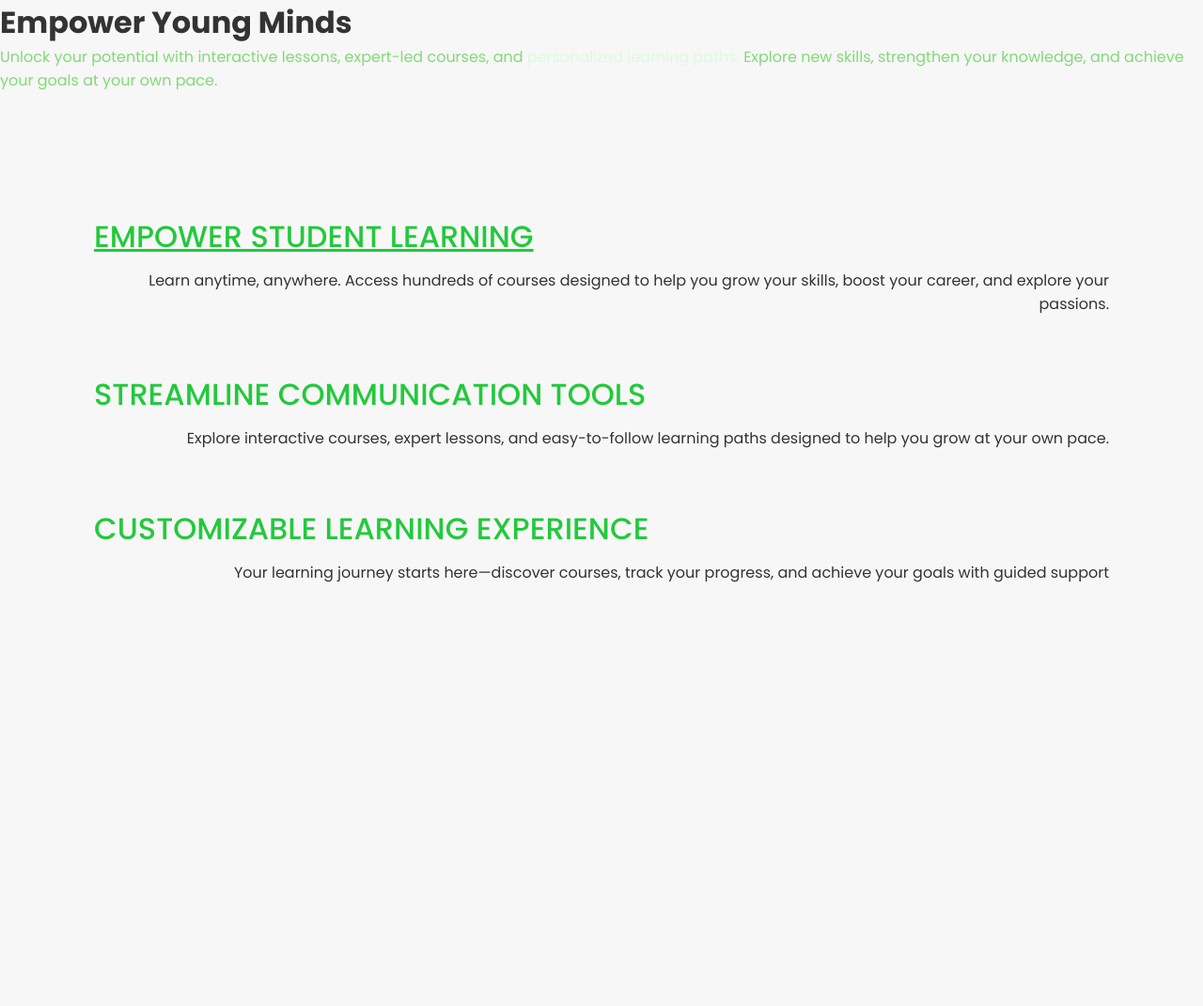
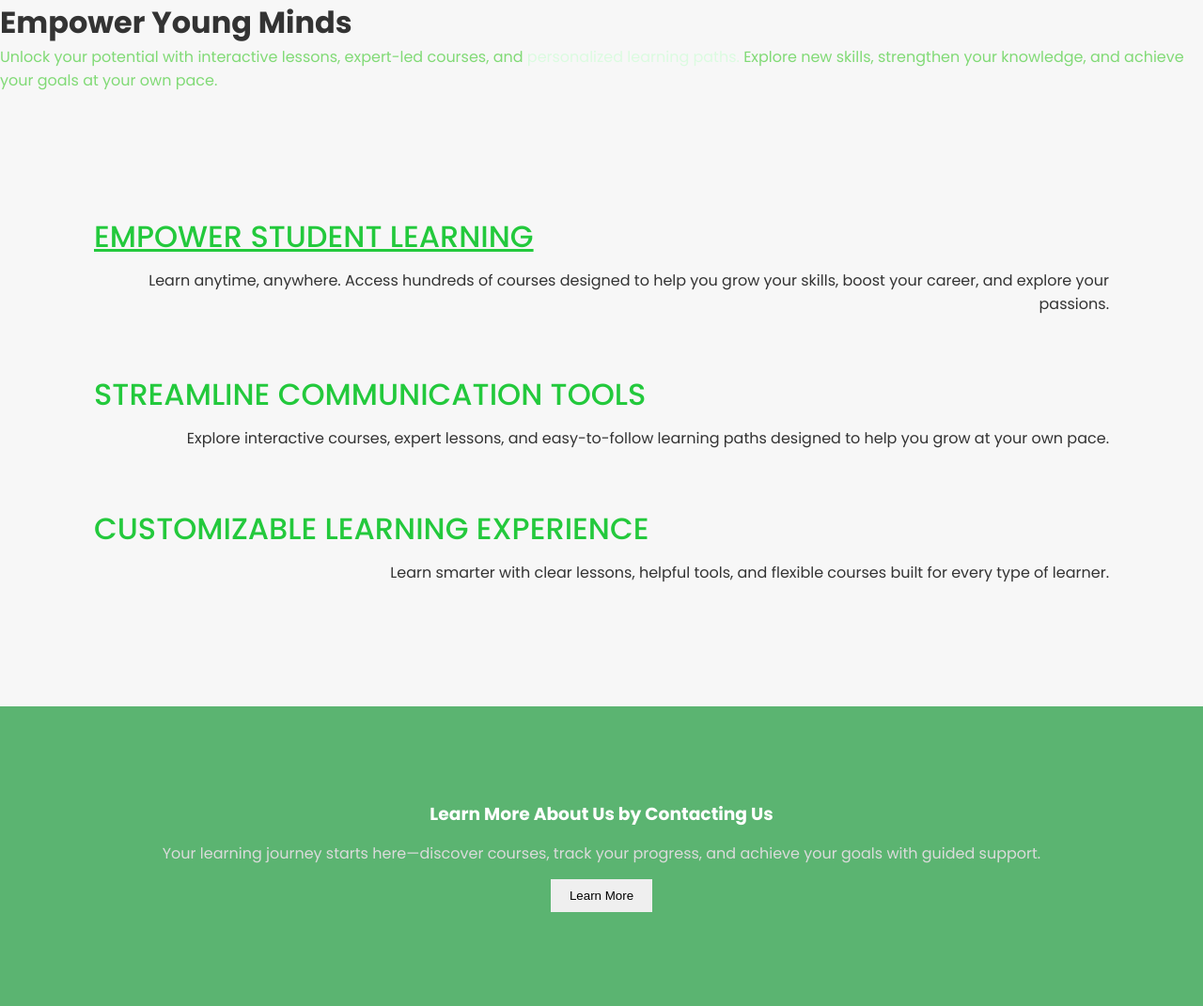
Before and after one commit to lengleman-spec/education-landing-page, a plain HTML site: page index.html in a window 1280 px wide. Shown: the whole page at 94% size. Before the commit the page ends 800 px from the top, so only its background shows below. Drawn offline with Linux system fonts and the light colour scheme.

Commit message:
Add cta section in html and applied styles to it.

```diff
--- a/index.html
+++ b/index.html
@@ -40,11 +40,22 @@
         <div class="feature-item">
           <h2 class="feature-title">Customizable Learning Experience</h2>
           <p class="feature-description">
-            Your learning journey starts here—discover courses, track your
-            progress, and achieve your goals with guided support
+            Learn smarter with clear lessons, helpful tools, and flexible
+            courses built for every type of learner.
           </p>
         </div>
       </div>
     </section>
+
+    <!-- Call to action -->
+    <section class="cta">
+      <h3 class="cta-title">Learn More About Us by Contacting Us</h3>
+      <p class="cta-description">
+        Your learning journey starts here—discover courses, track your progress,
+        and achieve your goals with guided support.
+      </p>
+
+      <button class="cta-button cta-button-primary">Learn More</button>
+    </section>
   </body>
 </html>
--- a/styles.css
+++ b/styles.css
@@ -46,3 +46,25 @@ body {
 .feature-description {
   text-align: right;
 }
+
+/* Call to action */
+.cta {
+  padding: 100px;
+  background-color: #5bb471;
+  color: #fff;
+  text-align: center;
+}
+
+.cta-description {
+  padding: 15px 0;
+  color: #dbdbdb;
+}
+
+button {
+  color: none;
+  border: none;
+}
+
+.cta-button {
+  padding: 10px 20px;
+}
```
